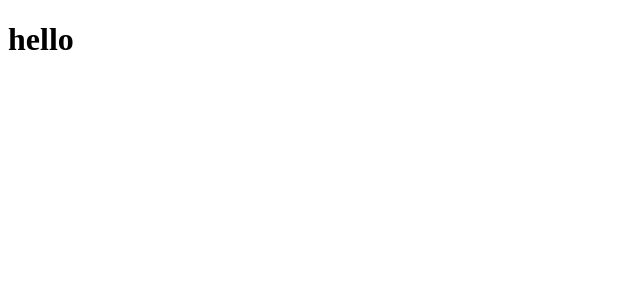
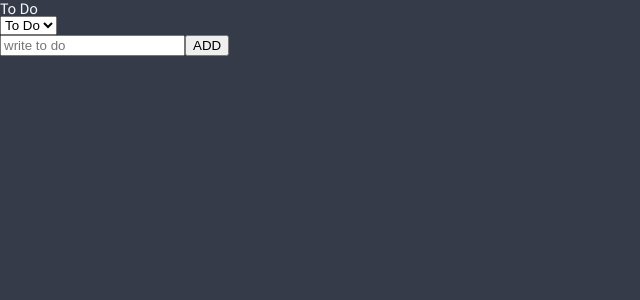
Before and after one commit to seoulcircle/todolist_ver1, a React (Create React App) app: page / in a window 1280 px wide. Shown: the top 300 px of the page, without its empty margins (0-640 px from the left). Built offline with nearby package versions, Linux system fonts and the light colour scheme.

Commit message:
ThemeProvider 설정

```diff
--- a/package.json
+++ b/package.json
@@ -15,6 +15,7 @@
     "react": "^19.0.0",
     "react-dom": "^19.0.0",
     "react-scripts": "5.0.1",
+    "styled-components": "^6.1.15",
     "typescript": "^4.9.5",
     "web-vitals": "^2.1.4"
   },
--- a/src/App.tsx
+++ b/src/App.tsx
@@ -1,7 +1,73 @@
 import React from "react";
+import TodoList from "./components/TodoList";
+import { createGlobalStyle } from "styled-components";
+
+const GlobalStyle = createGlobalStyle`
+@import url('https://fonts.googleapis.com/css2?family=Source+Sans+Pro:wght@300;400&display=swap');
+
+html, body, div, span, applet, object, iframe,
+h1, h2, h3, h4, h5, h6, p, blockquote, pre,
+a, abbr, acronym, address, big, cite, code,
+del, dfn, em, img, ins, kbd, q, s, samp,
+small, strike, strong, sub, sup, tt, var,
+b, u, i, center,
+dl, dt, dd, menu, ol, ul, li,
+fieldset, form, label, legend,
+table, caption, tbody, tfoot, thead, tr, th, td,
+article, aside, canvas, details, embed,
+figure, figcaption, footer, header, hgroup,
+main, menu, nav, output, ruby, section, summary,
+time, mark, audio, video {
+  margin: 0;
+  padding: 0;
+  border: 0;
+  font-size: 100%;
+  font: inherit;
+  vertical-align: baseline;
+}
+/* HTML5 display-role reset for older browsers */
+article, aside, details, figcaption, figure,
+footer, header, hgroup, main, menu, nav, section {
+  display: block;
+}
+/* HTML5 hidden-attribute fix for newer browsers */
+*[hidden] {
+    display: none;
+}
+body {
+  line-height: 1;
+  font-family: 'Source Sans Pro', sans-serif;
+  background-color: ${(props) => props.theme.bgColor};
+  color: ${(props) => props.theme.textColor};
+}
+menu, ol, ul {
+  list-style: none;
+}
+blockquote, q {
+  quotes: none;
+}
+blockquote:before, blockquote:after,
+q:before, q:after {
+  content: '';
+  content: none;
+}
+table {
+  border-collapse: collapse;
+  border-spacing: 0;
+}
+a {
+  text-decoration:none;
+  color: inherit;
+}
+`;
 
 function App() {
-  return <h1>hello</h1>;
+  return (
+    <>
+      <GlobalStyle />
+      <TodoList />
+    </>
+  );
 }
 
 export default App;
--- /dev/null
+++ b/src/components/TodoForm.tsx
@@ -0,0 +1,12 @@
+function TodoForm() {
+  return (
+    <div>
+      <form>
+        <input placeholder="write to do" />
+        <button>ADD</button>
+      </form>
+    </div>
+  );
+}
+
+export default TodoForm;
--- /dev/null
+++ b/src/components/TodoItem.tsx
@@ -0,0 +1,5 @@
+function TodoItem() {
+  return null;
+}
+
+export default TodoItem;
--- /dev/null
+++ b/src/components/TodoList.tsx
@@ -0,0 +1,18 @@
+import React from "react";
+import TodoForm from "./TodoForm";
+
+function TodoList() {
+  return (
+    <div>
+      <h1>To Do</h1>
+      <select>
+        <option value="ToDo">To Do</option>
+        <option value="Doing">Doing</option>
+        <option value="Done">Done</option>
+      </select>
+      <TodoForm />
+    </div>
+  );
+}
+
+export default TodoList;
--- a/src/index.tsx
+++ b/src/index.tsx
@@ -2,12 +2,14 @@
 import ReactDOM from "react-dom/client";
 
 import App from "./App";
+import { ThemeProvider } from "styled-components";
+import { darkTheme } from "./theme";
 
 const root = ReactDOM.createRoot(
   document.getElementById("root") as HTMLElement
 );
-root.render(<App />);
-
-// If you want to start measuring performance in your app, pass a function
-// to log results (for example: reportWebVitals(console.log))
-// or send to an analytics endpoint. Learn more: https://bit.ly/CRA-vitals
+root.render(
+  <ThemeProvider theme={darkTheme}>
+    <App />
+  </ThemeProvider>
+);
--- /dev/null
+++ b/src/theme.ts
@@ -0,0 +1,8 @@
+import { DefaultTheme } from "styled-components";
+
+export const darkTheme: DefaultTheme = {
+  bgColor: "#353b48",
+  textColor: "#f5f6fa",
+  accentColor: "#e84118",
+  mainColor: "#3485fa",
+};
```
Also changed, not shown: src/style.d.ts (added, +9 -0 lines), 1 other file (tests, documents, lock files or other folders).
